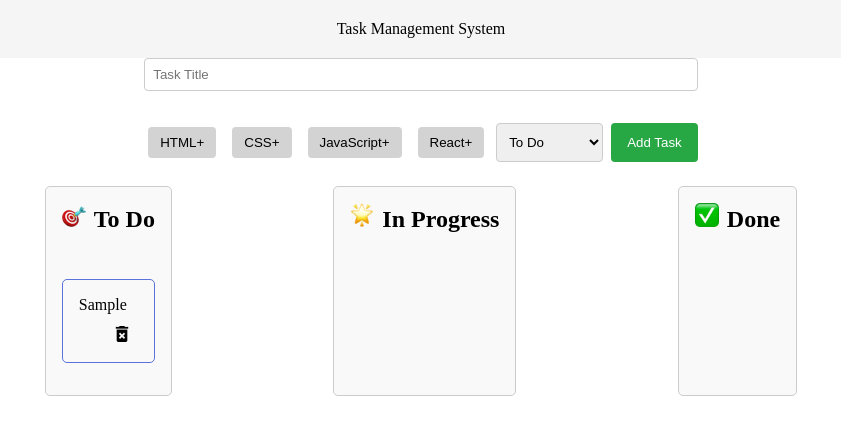
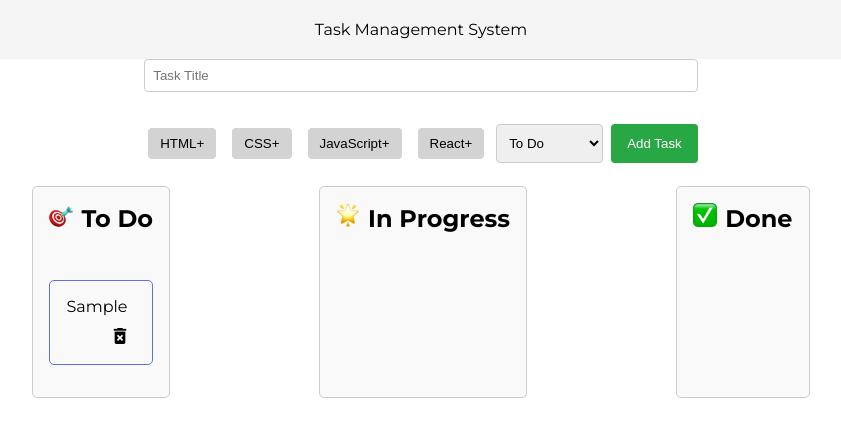
Before and after one commit to MO-SubhrajyotiM-23205/MyCoPilotWorkSpace, a React (Vite) app in the folder taskManagementSys/: page / in a window 1280 px wide. Both pictures are taken after typing "Sample" into the empty fields and a click on the button "Add Task". Shown: the top 436 px of the page, without its empty margins (219-1060 px from the left). Built offline with nearby package versions, Linux system fonts and the light colour scheme.

Commit message:
First project done with local data storage

```diff
--- a/taskManagementSys/src/App.jsx
+++ b/taskManagementSys/src/App.jsx
@@ -1,4 +1,4 @@
-import React,{ useState } from 'react';
+import React,{ useState,useEffect } from 'react';
 import './App.css';
 import TaskForm from './components/TaskForm';
 import TaskColumn from './components/TaskColumn';
@@ -8,18 +8,27 @@ import TaskColumn from './components/TaskColumn';
 
 
 const App = () => {
+const oldTasks = JSON.parse(localStorage.getItem('tasks')) || [];
 
-  const [selectedTasks, setSelectedTasks] = useState([]);
+  const [selectedTasks, setSelectedTasks] = useState(oldTasks);
 
+useEffect(() => {
+    localStorage.setItem('tasks', JSON.stringify(selectedTasks));
+  },[selectedTasks]);
 
-  console.log(selectedTasks);
+  const handleDeleteTask = (taskToDelete) => {
+    setSelectedTasks((prevTasks) =>
+      prevTasks.filter((task) => task !== taskToDelete)
+    );
+  };
+
   return (
     <div className='app_container'>
       <TaskForm  setTaskData={setSelectedTasks} />
       <main className='app_main'>
-        <TaskColumn title="To Do" tasks={selectedTasks.filter(task => task.status === "todo")} />
-        <TaskColumn title="In Progress" tasks={selectedTasks.filter(task => task.status === "in-progress")} />
-        <TaskColumn title="Done" tasks={selectedTasks.filter(task => task.status === "done")} />
+        <TaskColumn title="To Do" tasks={selectedTasks.filter(task => task.status === "todo")} handleDeleteTask={handleDeleteTask} />
+        <TaskColumn title="In Progress" tasks={selectedTasks.filter(task => task.status === "in-progress")} handleDeleteTask={handleDeleteTask} />
+        <TaskColumn title="Done" tasks={selectedTasks.filter(task => task.status === "done")} handleDeleteTask={handleDeleteTask} />
       </main>
 
     </div>
--- a/taskManagementSys/src/components/TaskCard.jsx
+++ b/taskManagementSys/src/components/TaskCard.jsx
@@ -3,9 +3,9 @@ import './TaskCard.css'; // Assuming you have a CSS file for styling
 import TagButton from './TagButton';
 import deleteIcon from '../assets/delete.png'; // Adjust the path as necessary
 
-const TaskCard = ({ task }) => {
+const TaskCard = ({ task, handleDeleteTask, index }) => {
 
-
+console.log("Rendering Index for task:", index);
     if (!task) return null;
     return (
         <div className="task-card">
@@ -20,7 +20,7 @@ const TaskCard = ({ task }) => {
                     {/* <TagButton Taglabel={task.status || "To Do"} /> */}
                 </div>
                 <div className='task-card-actions'>
-                    <img src={deleteIcon} alt="" className='task-card-delete-icon'/>
+                    <img src={deleteIcon} alt="" className='task-card-delete-icon' onClick={() => handleDeleteTask(task, index)} />
                 </div>
             </div>
         </div>
--- a/taskManagementSys/src/components/TaskColumn.jsx
+++ b/taskManagementSys/src/components/TaskColumn.jsx
@@ -6,7 +6,7 @@ import doneIcon from "../assets/check-mark-button.png"; // Adjust the path as ne
 import TaskCard from './TaskCard';
 import './TaskColumn.css'; // Assuming you have a CSS file for styling
 
-const TaskColumn = ({title, tasks = []}) => {
+const TaskColumn = ({title, tasks = [], handleDeleteTask}) => {
 
 
 
@@ -28,7 +28,7 @@ const TaskColumn = ({title, tasks = []}) => {
                 {/* Render tasks here */}
                 {(tasks || []).map((task, index) => (
 
-                    <TaskCard key={index} task={task} />
+                    <TaskCard key={index} task={task} handleDeleteTask={handleDeleteTask} index={index} />
                 ))}
 
         </div>
--- a/taskManagementSys/src/components/TaskForm.jsx
+++ b/taskManagementSys/src/components/TaskForm.jsx
@@ -67,7 +67,7 @@ return (
                 <TagButton Taglabel="JavaScript" selecttag1={selecttag} isSelected={checkselected("JavaScript")} />
                 <TagButton Taglabel="React" selecttag1={selecttag} isSelected={checkselected("React")} />
 
-                <select name="status" className='task_status' onChange={setInputData}>
+                <select name="status" className='task_status' onChange={setInputData} value={formData}>
                     <option value="todo">To Do</option>
                     <option value="in-progress">In Progress</option>
                     <option value="done">Done</option>
--- a/taskManagementSys/src/index.css
+++ b/taskManagementSys/src/index.css
@@ -1,5 +1,13 @@
+@import url('https://fonts.googleapis.com/css2?family=Archivo:ital,wght@0,100..900;1,100..900&family=Montserrat:ital,wght@0,100..900;1,100..900&family=Noto+Serif:ital,wght@0,100..900;1,100..900&display=swap');
+
 * {
   margin: 0;
   padding: 0;
   box-sizing: border-box;
 }
+
+body {
+  font-family: "Montserrat", sans-serif;
+  font-optical-sizing: auto;
+
+}
```
